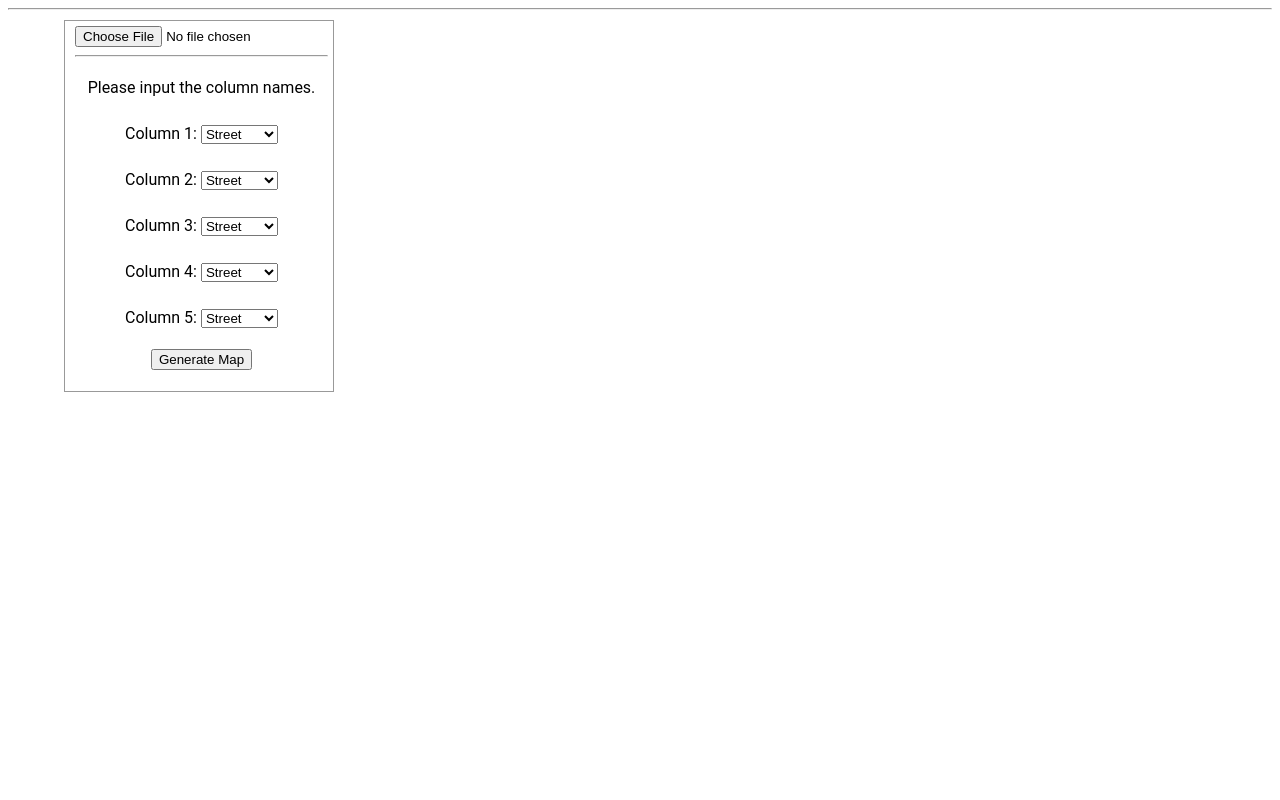
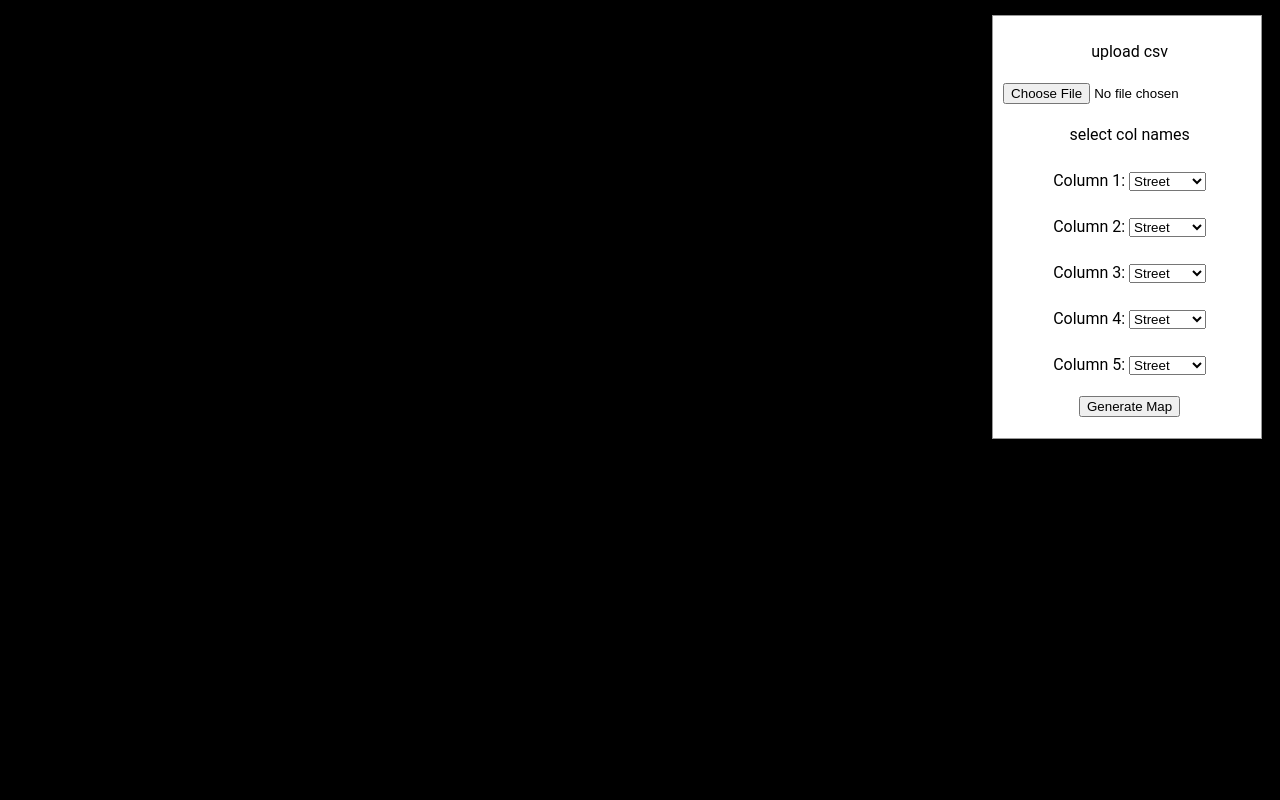
Before and after one commit to jwjohns/complete, a PHP site: page / in a window 1280 px wide. Run offline with PHP 8.4, Linux system fonts and the light colour scheme; some libraries are stand-ins or nearby versions.

Commit message:
still playing with it

```diff
--- a/index.php
+++ b/index.php
@@ -1,10 +1,10 @@
-<html>
+<html style="background-color:black;">
     <head>
         <style>
             #floating-panel {
               position: absolute;
-              top: 20px;
-              left: 5%;
+              top: 15px;
+              right: 1.4%;
               z-index: 5;
               background-color: #fff;
               padding: 5px;
@@ -23,10 +23,9 @@
 
         <div id="floating-panel">
             <form method="POST" id="contactForm" enctype="multipart/form-data">
+            <p>upload csv</p>
             <input type="file" id="csv" name="csv" />
-
-            <hr />
-            <p>Please input the column names.</p>
+            <p>select col names</p>
             <p>Column 1:
                 <select name="col1">
                     <option value="Street">Street</option>
@@ -75,8 +74,9 @@
 
             <input type="submit" id="submitBtn" name="submit" value="Generate Map" /></form>
         </div>
-        <hr />
-        <div id="map" style="width: 100%; height: 500px;"></div>
+
+        <div id="map" style="width: 100%; height: 100%;"><img id="gif" style="position:relative;top:10%;left:25%;visibility:hidden;z-index:-20;"src="load.gif" alt="loader gif image" /></div>
+
         <script src="//maps.googleapis.com/maps/api/js??v=3.exp&sensor=false"></script>
     </body>
 <html>
--- a/script.js
+++ b/script.js
@@ -8,6 +8,7 @@
     var map;
     $(document).ready(function () {
         $('#contactForm').on('submit', function (e) {
+            $('#gif').css('visibility', 'visible');
             e.preventDefault();
             var data = new FormData(this);
             //Carry out an Ajax request.
```
Also changed, not shown: load.gif (added).
